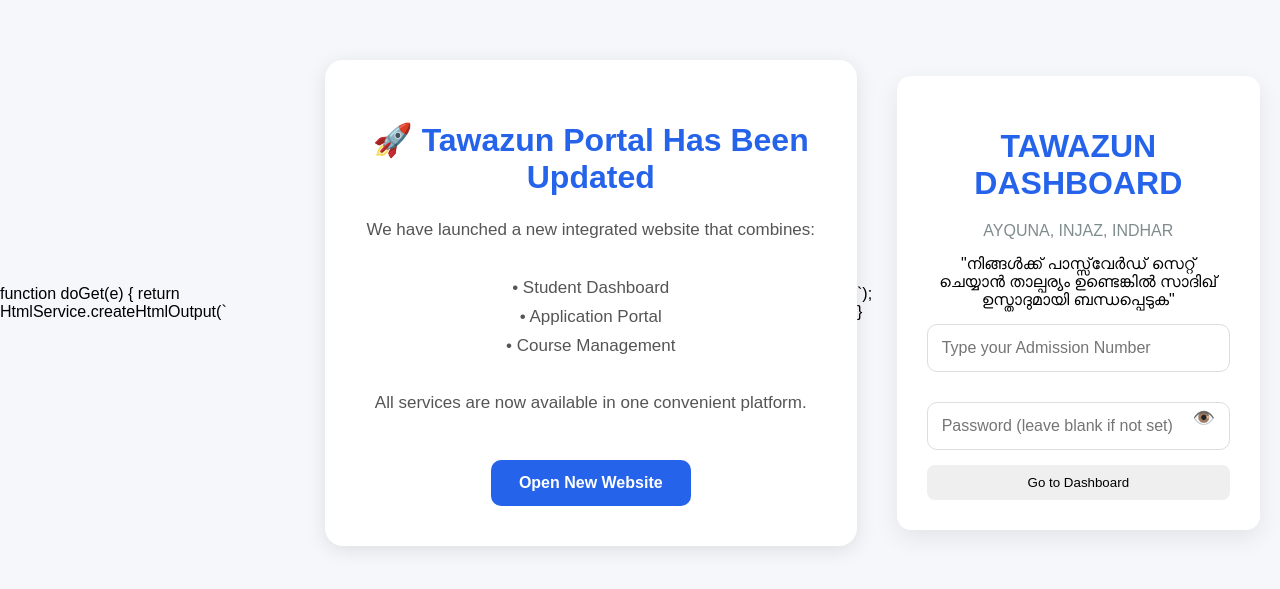
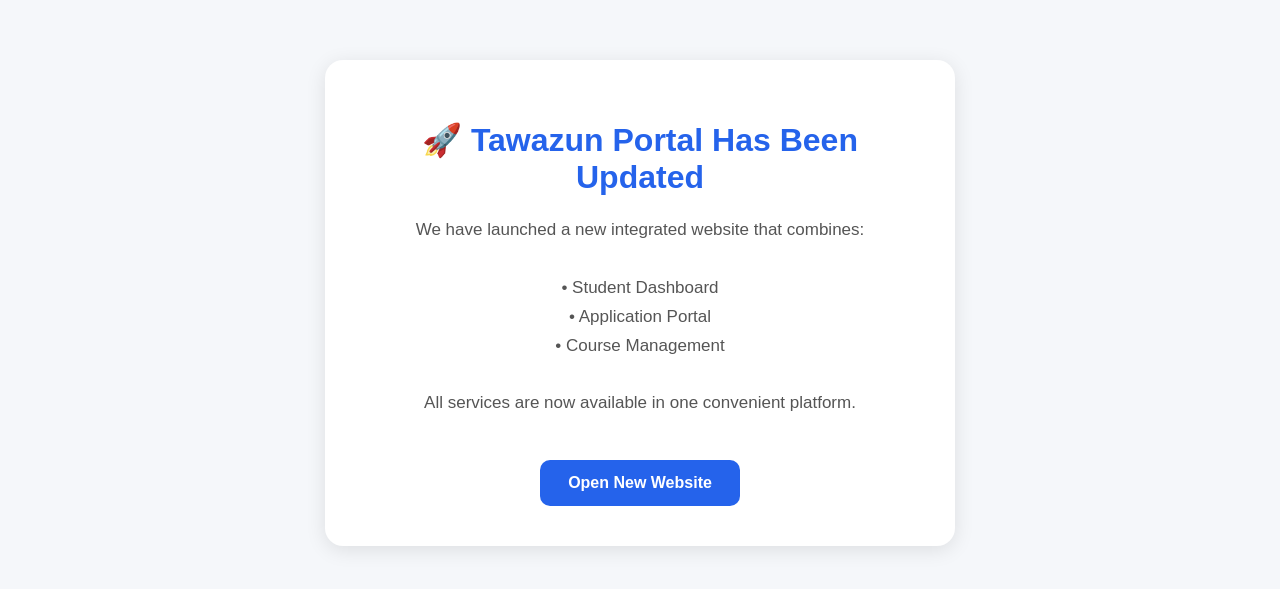
Before and after one commit to kpssadiqe963/tawazun-dashboard, a plain HTML site: page index.html in a window 1280 px wide. Shown: the part 97-686 px from the top of the page. Drawn offline with nearby package versions, Linux system fonts and the light colour scheme.

Commit message:
Update index.html

```diff
--- a/index.html
+++ b/index.html
@@ -211,76 +211,41 @@ tr:hover {
 </head>
 
 <body>
-function doGet(e) {
-
-  return HtmlService.createHtmlOutput(`
-
-  <html>
-
-    <head>
-
-      <title>Tawazun Portal</title>
-
-      <style>
-
-        body{
-          margin:0;
+<div style="
+  position:fixed;
+  top:0;
+  left:0;
+  width:100%;
+  height:100%;
+  background:#f5f7fa;
   display:flex;
   justify-content:center;
   align-items:center;
-          height:100vh;
-          background:#f5f7fa;
+  z-index:999999;
   font-family:Arial,sans-serif;
-        }
+">
 
-        .box{
+  <div style="
     background:white;
     padding:40px;
     border-radius:18px;
     box-shadow:0 4px 20px rgba(0,0,0,0.1);
     max-width:550px;
     text-align:center;
-        }
+  ">
 
-        h1{
+    <h1 style="
       color:#2563eb;
       margin-bottom:20px;
-        }
+    ">
+      🚀 Tawazun Portal Has Been Updated
+    </h1>
 
-        p{
+    <p style="
       color:#555;
       line-height:1.7;
       font-size:17px;
-        }
-
-        a{
-          display:inline-block;
-          margin-top:25px;
-          padding:14px 28px;
-          background:#2563eb;
-          color:white;
-          text-decoration:none;
-          border-radius:10px;
-          font-weight:bold;
-        }
-
-        a:hover{
-          opacity:0.9;
-        }
-
-      </style>
-
-    </head>
-
-    <body>
-
-      <div class="box">
-
-        <h1>
-          🚀 Tawazun Portal Has Been Updated
-        </h1>
-
-        <p>
+    ">
 
       We have launched a new integrated website that combines:
 
@@ -296,7 +261,18 @@ function doGet(e) {
 
     </p>
 
-        <a href="https://kpssadiqe963.github.io/tawazun-website/">
+    <a href="https://kpssadiqe963.github.io/tawazun-website/"
+       target="_blank"
+       style="
+         display:inline-block;
+         margin-top:25px;
+         padding:14px 28px;
+         background:#2563eb;
+         color:white;
+         text-decoration:none;
+         border-radius:10px;
+         font-weight:bold;
+       ">
 
       Open New Website
 
@@ -304,13 +280,7 @@ function doGet(e) {
 
   </div>
 
-    </body>
-
-  </html>
-
-  `);
-
-}
+</div>
 <div class="container">
 
   <!-- LOGIN -->
```
Lines whose indentation alone changed are shown as unchanged.
